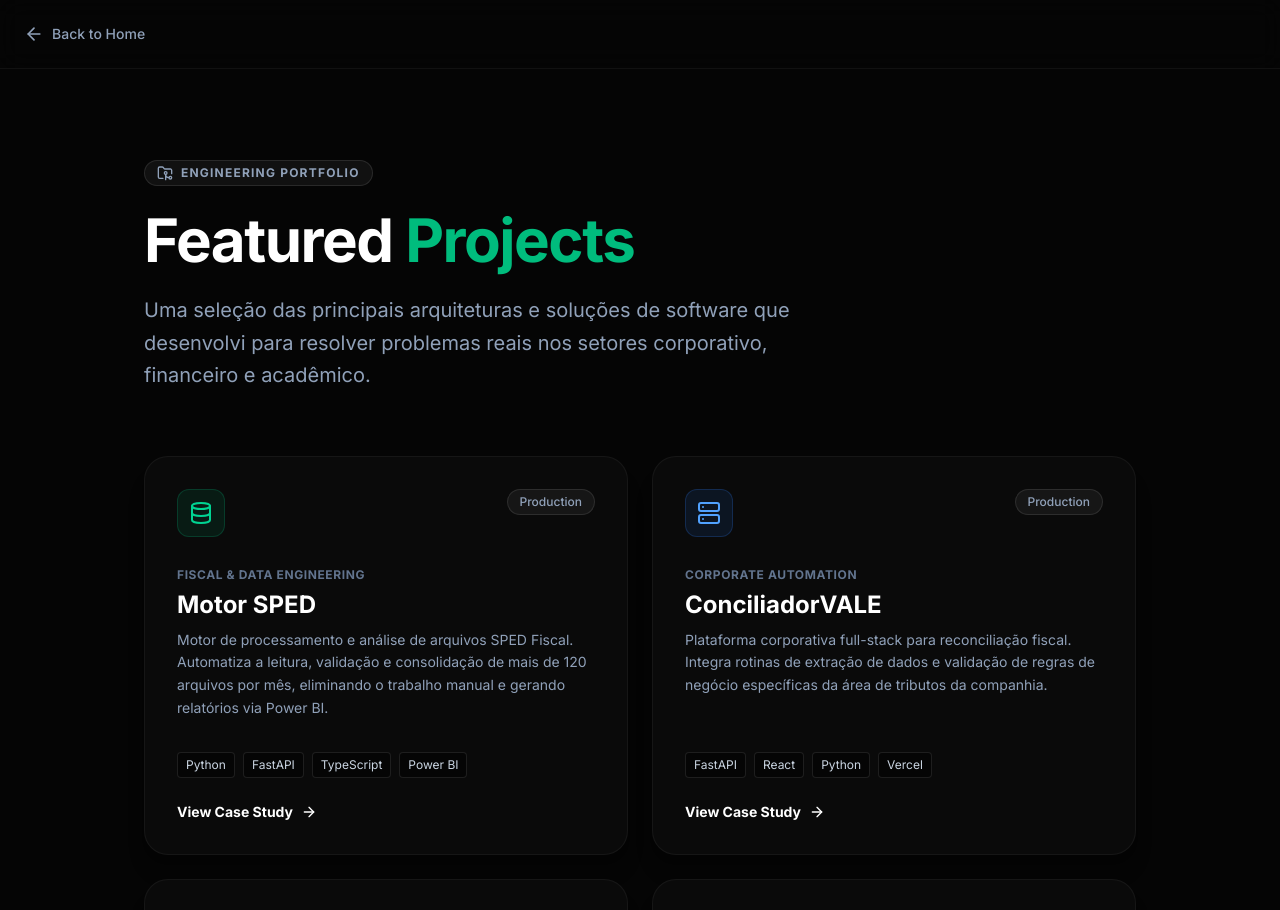
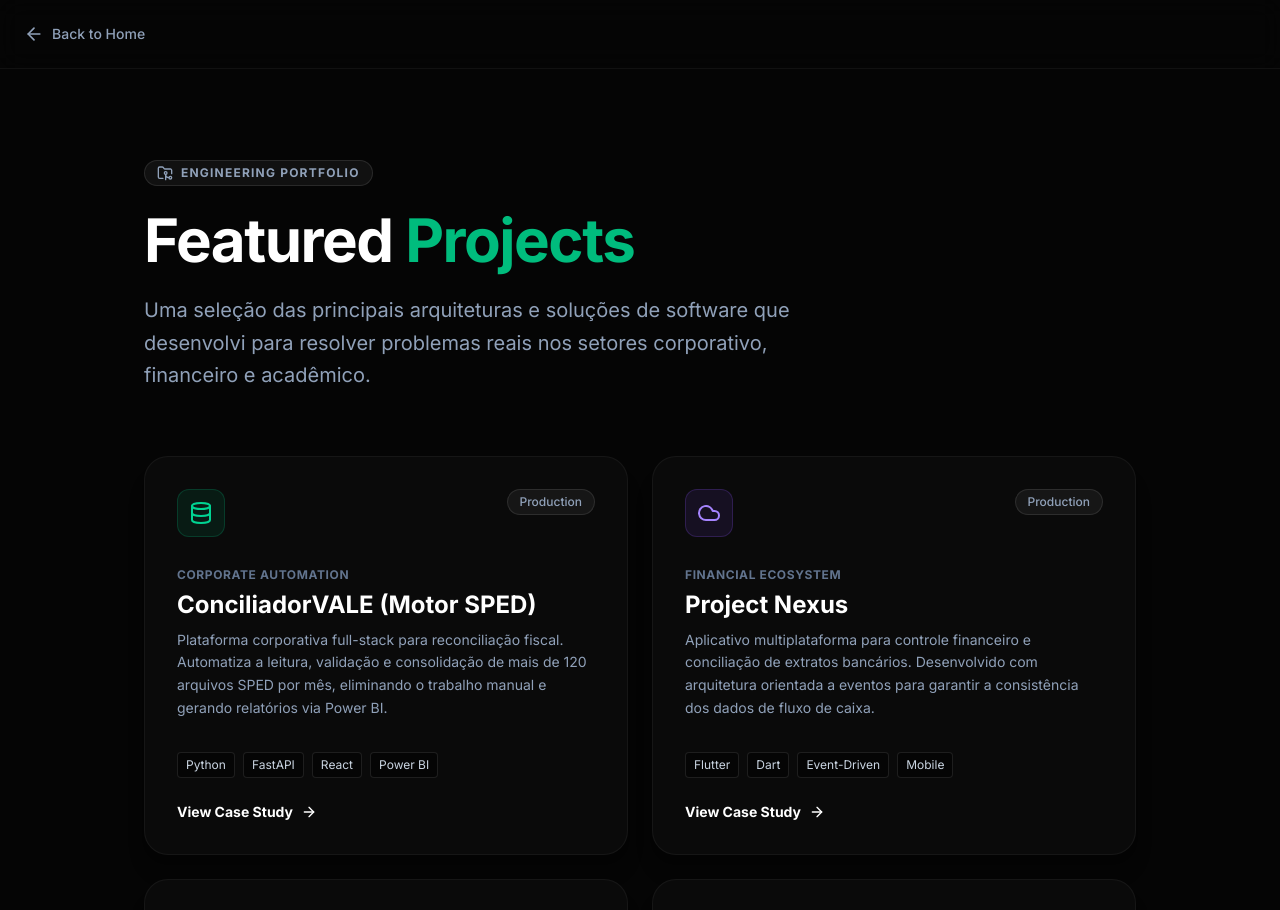
Before and after one commit to Nibson-dev/nibson-portfolio, a Next.js app: page /projects in a window 1280 px wide. Shown: the top 910 px of the page. Built offline with nearby package versions, Linux system fonts and the light colour scheme.

Commit message:
fix: merge SPED and Conciliador into single project and link ExplainLab to live site

```diff
--- a/app/projects/page.tsx
+++ b/app/projects/page.tsx
@@ -1,34 +1,21 @@
 "use client";
 
 import { motion } from "framer-motion";
-import { ArrowLeft, ArrowRight, Database, Server, Cloud, Beaker, Ship, FolderGit2 } from "lucide-react";
+import { ArrowLeft, ArrowRight, Database, Cloud, Beaker, Ship, FolderGit2, ExternalLink } from "lucide-react";
 import Link from "next/link";
 
 const PROJECTS = [
   {
-    id: "sped",
-    title: "Motor SPED",
-    category: "Fiscal & Data Engineering",
-    description: "Motor de processamento e análise de arquivos SPED Fiscal. Automatiza a leitura, validação e consolidação de mais de 120 arquivos por mês, eliminando o trabalho manual e gerando relatórios via Power BI.",
-    techs: ["Python", "FastAPI", "TypeScript", "Power BI"],
+    id: "conciliador-sped",
+    title: "ConciliadorVALE (Motor SPED)",
+    category: "Corporate Automation",
+    description: "Plataforma corporativa full-stack para reconciliação fiscal. Automatiza a leitura, validação e consolidação de mais de 120 arquivos SPED por mês, eliminando o trabalho manual e gerando relatórios via Power BI.",
+    techs: ["Python", "FastAPI", "React", "Power BI"],
     icon: Database,
     color: "text-emerald-400",
     bgColor: "bg-emerald-500/10",
     borderColor: "border-emerald-500/20",
     link: "/projects/sped",
-    status: "Production"
-  },
-  {
-    id: "conciliador",
-    title: "ConciliadorVALE",
-    category: "Corporate Automation",
-    description: "Plataforma corporativa full-stack para reconciliação fiscal. Integra rotinas de extração de dados e validação de regras de negócio específicas da área de tributos da companhia.",
-    techs: ["FastAPI", "React", "Python", "Vercel"],
-    icon: Server,
-    color: "text-blue-400",
-    bgColor: "bg-blue-500/10",
-    borderColor: "border-blue-500/20",
-    link: "/projects/conciliador",
     status: "Production"
   },
   {
@@ -54,7 +41,7 @@
     color: "text-amber-400",
     bgColor: "bg-amber-500/10",
     borderColor: "border-amber-500/20",
-    link: "#", // Se tivermos a página depois, trocamos o link
+    link: "https://lab-movimento.vercel.app/",
     status: "Live"
   },
   {
@@ -108,7 +95,10 @@
       <section className="px-4 max-w-5xl mx-auto">
         <div className="grid grid-cols-1 md:grid-cols-2 gap-6">
 
-          {PROJECTS.map((project, index) => (
+          {PROJECTS.map((project, index) => {
+            const isExternal = project.link.startsWith("http");
+
+            return (
               <motion.div
                 key={project.id}
                 initial={{ opacity: 0, y: 20 }}
@@ -118,6 +108,8 @@
               >
                 <Link
                   href={project.link}
+                  target={isExternal ? "_blank" : undefined}
+                  rel={isExternal ? "noopener noreferrer" : undefined}
                   className={`group block p-8 rounded-3xl bg-[#0a0a0a] border border-white/5 hover:border-white/20 transition-all h-full flex flex-col justify-between shadow-xl ${project.link === '#' ? 'cursor-default' : 'cursor-pointer'}`}
                 >
                   <div>
@@ -151,13 +143,18 @@
 
                     {project.link !== '#' && (
                       <div className="flex items-center gap-2 text-sm font-bold text-white group-hover:text-emerald-400 transition-colors">
-                      View Case Study <ArrowRight className="w-4 h-4 group-hover:translate-x-1 transition-transform" />
+                        {isExternal ? (
+                          <>Visit Live Site <ExternalLink className="w-4 h-4 ml-1" /></>
+                        ) : (
+                          <>View Case Study <ArrowRight className="w-4 h-4 group-hover:translate-x-1 transition-transform" /></>
+                        )}
                       </div>
                     )}
                   </div>
                 </Link>
               </motion.div>
-          ))}
+            );
+          })}
 
         </div>
       </section>
```
Lines whose indentation alone changed are shown as unchanged.
